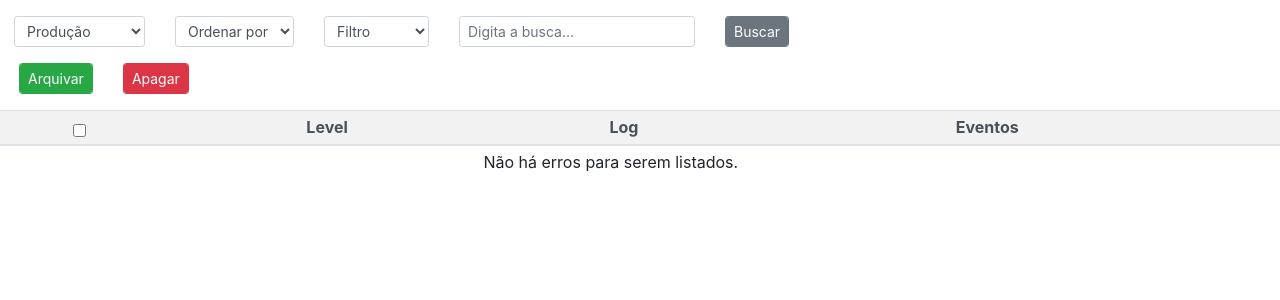
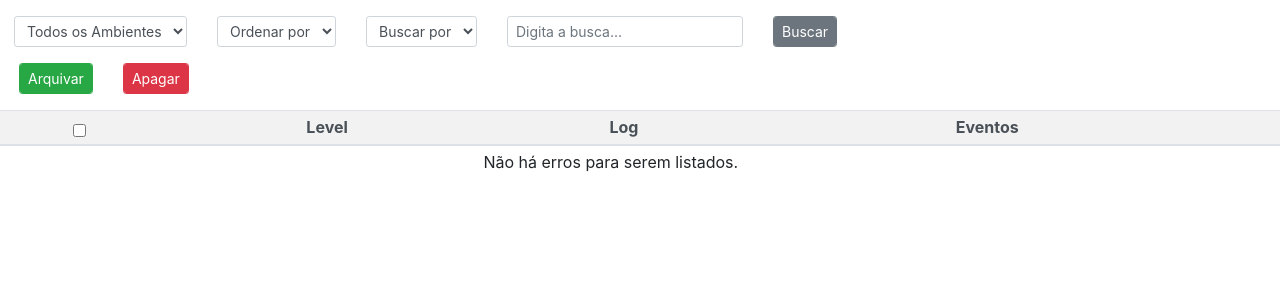
Before and after one commit to codenation-dev/squad-2-ad-python-women-magalu-1, a Django app: page /list/ in a window 1280 px wide. Shown: the part 56-356 px from the top of the page. Run offline with Django 3.2, Linux system fonts and the light colour scheme; data that the repository does not hold is empty; some libraries are stand-ins or nearby versions.

Commit message:
Correção menu filtro

```diff
--- a/errorcenter/errors/templates/errors/error_list.html
+++ b/errorcenter/errors/templates/errors/error_list.html
@@ -5,9 +5,11 @@
         <div class="row ml-1 mt-3 mx-0">
             <div class="col-md-auto form-group mb-0">
                 <select class="form-control form-control-sm" onchange="filtro1" name="environment">
+                    <option value="">Todos os Ambientes</option>
                     <option value="production">Produção</option>
                     <option value="homologation">Homologação</option>
-                    <option value="development">Dev</option></select>
+                    <option value="development">Dev</option>
+                </select>
             </div>
             <div class="col-md-auto form-group mb-0">
                 <select class="form-control form-control-sm" id="order_by" onchange="" name="order_by">
@@ -18,7 +20,7 @@
             </div>
             <div class="col-md-auto form-group mb-0">
                 <select class="form-control form-control-sm" name="search_for">
-                <option selected="" disabled="">Filtro</option>
+                    <option selected="" disabled="">Buscar por</option>
                     <option value="level">Level</option>
                     <option value="description">Descrição</option>
                     <option value="address">Origem</option>
@@ -30,8 +32,8 @@
             <div class="col-md-auto form-group mb-0">
                 <button class="form-control form-control-sm btn btn-sm btn-secondary">Buscar</button>
             </div>
+        </div>
     </form>
-    </div>
     <div class="row ml-1 mx-0">
         <div class="col-md-auto form-group">
             <button class="form-control form-control-sm btn btn-sm btn-success">Arquivar</button>
```
Lines whose indentation alone changed are shown as unchanged.
